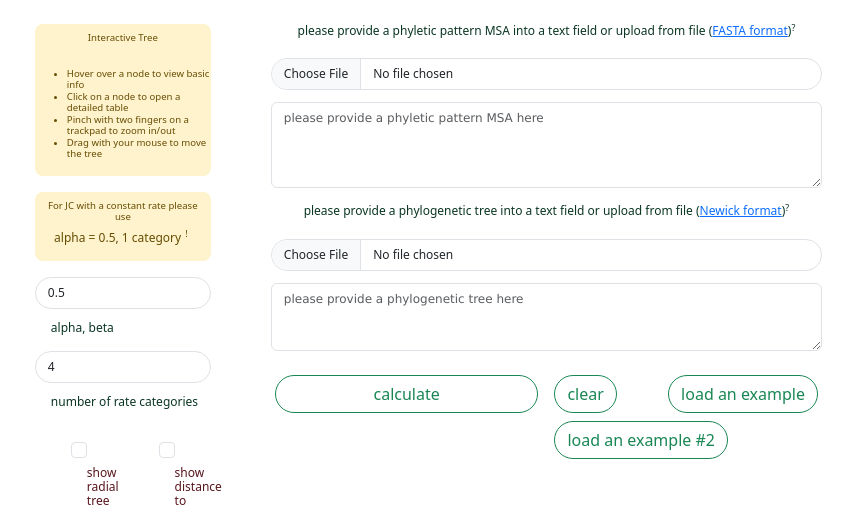
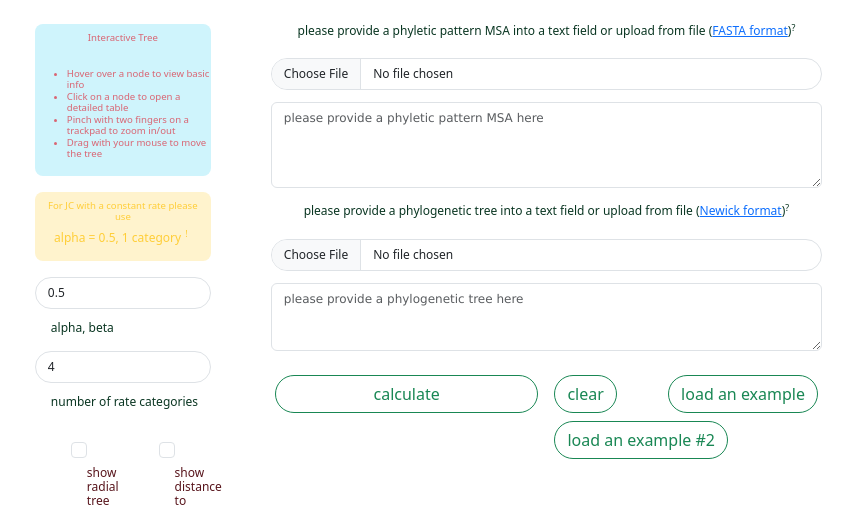
Before and after one commit to junior-iv/gloome, a Flask app: page / in a window 1280 px wide. Shown: the part 92-600 px from the top of the page, without its empty margins (430-1280 px from the left). Run offline with Flask 3, Linux system fonts and the light colour scheme; parts of the project's set-up code (start-up, migrations or seed data) failed here and were passed over.

Commit message:
5.25.25w

```diff
--- a/app/templates/index.html
+++ b/app/templates/index.html
@@ -31,7 +31,7 @@
             </div>
         </div>
         <div class="d-flex gap-2 flex-column text-end w-15 justify-content-end m-3 p-2">
-            <div id="treeHelp" class="d-flex gap-2 flex-column border-info-subtle border-1 text-opacity-75 bg-opacity-50 bg-warning-subtle text-warning-emphasis text-start rounded-3 h8">
+            <div id="treeHelp" class="d-flex gap-2 flex-column border-info-subtle border-1 text-opacity-75 bg-opacity-50 bg-info-subtle text-danger text-start rounded-3 h8">
                 <p class="mt-2 text-center">Interactive Tree</p>
                 <ul>
                 <li>Hover over a node to view basic info</li>
@@ -40,7 +40,7 @@
                 <li>Drag with your mouse to move the tree</li>
                 </ul>
             </div>
-            <div id="treeHelp" class="d-flex gap-2 flex-column border-danger-subtle border-1 text-opacity-75 bg-opacity-50 bg-warning-subtle text-warning-emphasis text-center rounded-3 h8 p-2">
+            <div id="treeHelp" class="d-flex gap-2 flex-column border-danger-subtle border-1 text-opacity-75 bg-opacity-50 bg-warning-subtle text-warning text-center rounded-3 h8 p-2">
                 For JC with a constant rate please use <br> <span class="h7">alpha = 0.5, 1 category<sup class="mx-1">&excl;</sup></span>
             </div>
 {#            <label for="treeHelp" class="fw-bold h7 text-center text-opacity-75 text-danger mb-3"></label>#}
```
